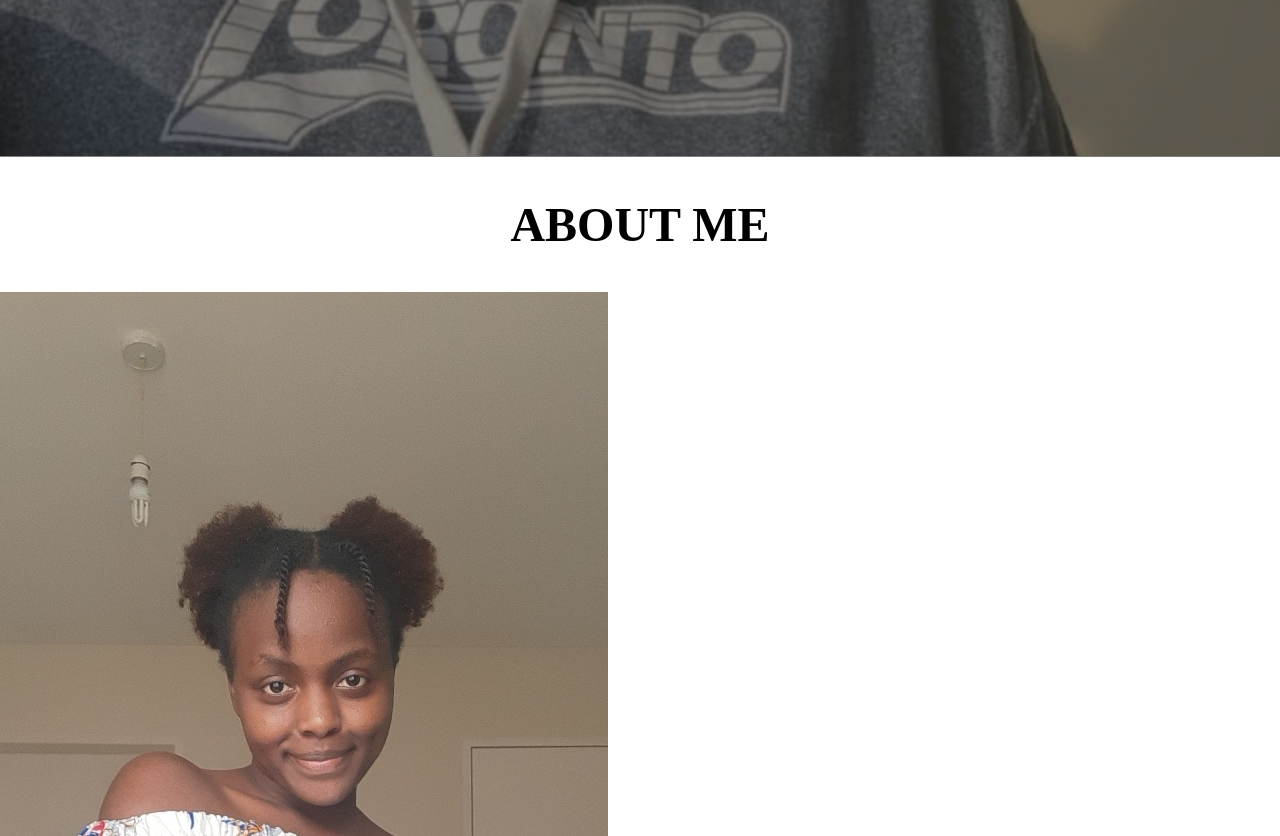
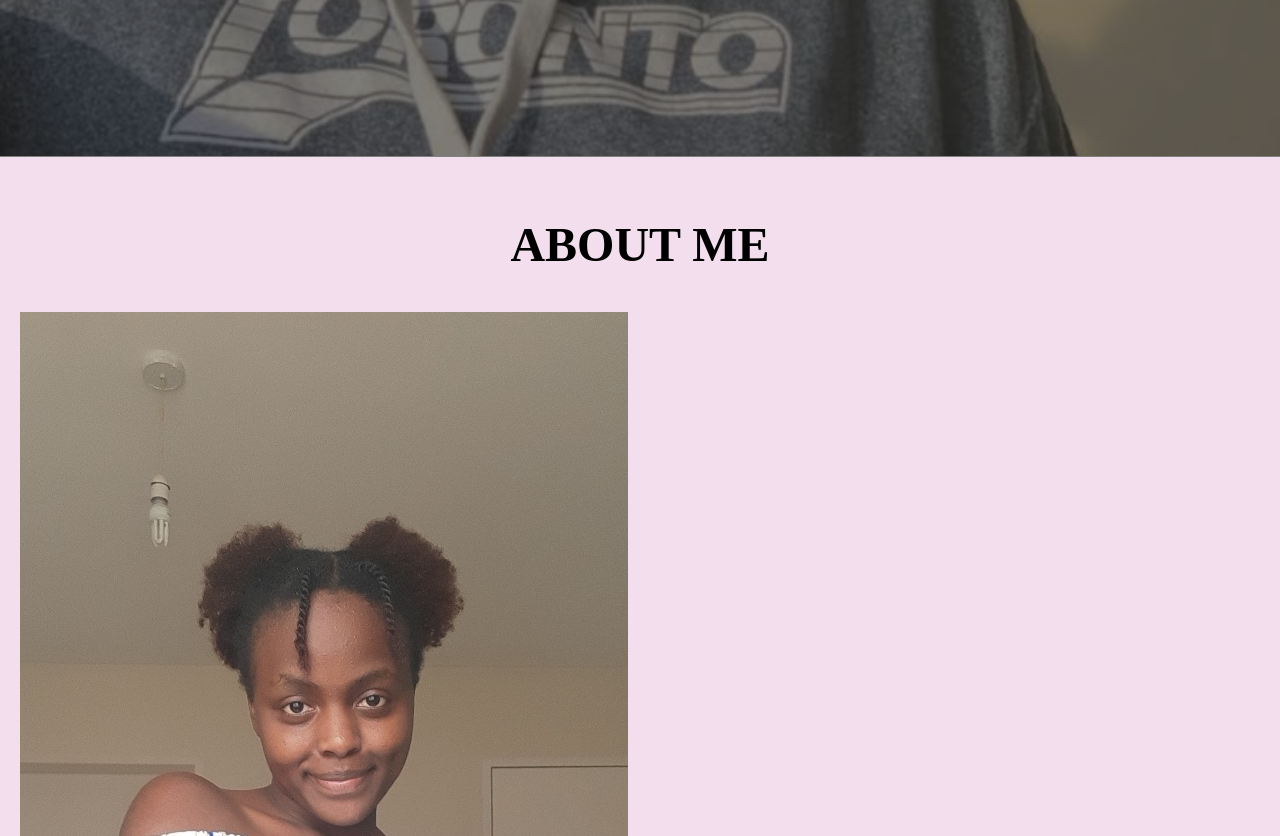
Before and after one commit to shantel-dev/independent-project, a plain HTML site: page index.html in a window 1280 px wide. Shown: the part 744-1580 px from the top of the page. Drawn offline with Linux system fonts and the light colour scheme.

Commit message:
Add CSS style to make background of the about me section pink

```diff
--- a/styles.css
+++ b/styles.css
@@ -78,3 +78,12 @@
     outline: none;
     transition: .6s ease;
 }
+ /* About Section */
+ #about{
+    background-color: rgb(243, 222, 238);
+    display: flex;
+    flex-direction: column;
+    box-sizing: border-box;
+    padding: 20px;
+    margin-bottom: 50px;
+}
```
